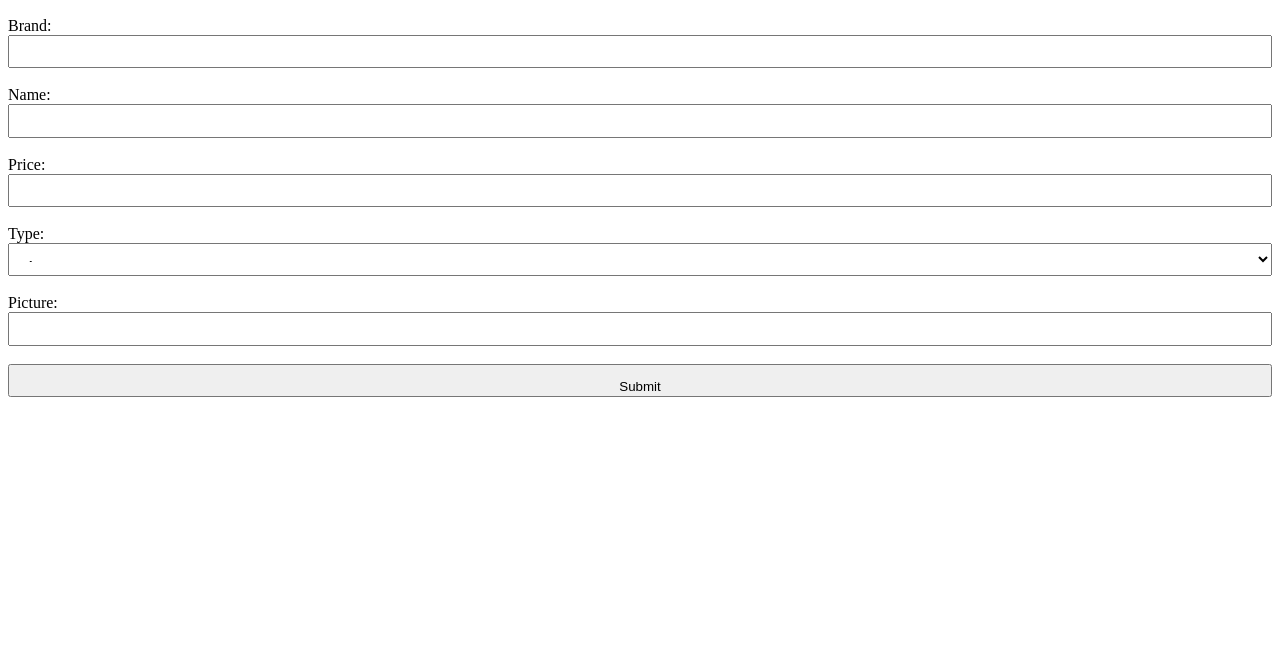
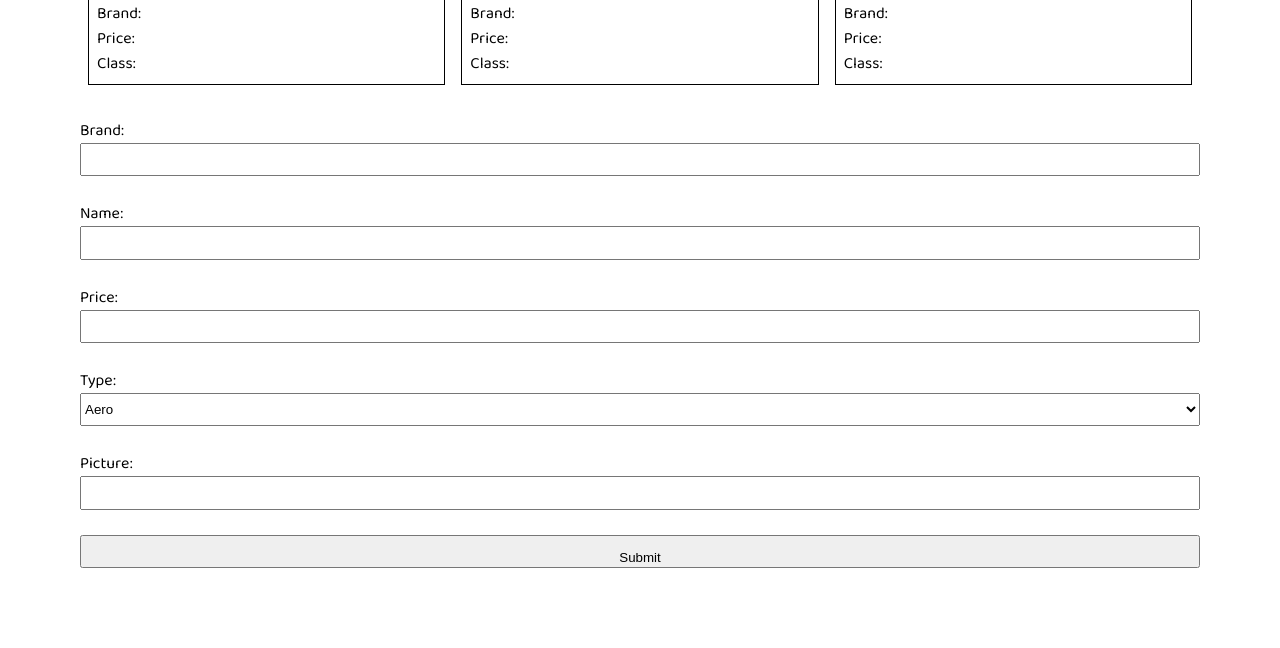
Before and after one commit to mgirar84/collection, a PHP site: page / in a window 1280 px wide. Shown: the part 978-1626 px from the top of the page. Before the commit the page ends 1375 px from the top, so only its background shows below. Run offline with PHP 8.4, Linux system fonts and the light colour scheme.

Commit message:
font changes

```diff
--- a/css.css
+++ b/css.css
@@ -1,3 +1,10 @@
+body {
+    font-family: 'Baloo 2', cursive;
+	margin: 5em;
+}
+
+
+
 .collectionContainer1{
     display: flex;
     flex-wrap: nowrap;
@@ -18,6 +25,10 @@
     padding-bottom: 0.5em;
 }
 
+h2 {
+    text-align: center;
+}
+
 img {
     max-width: 100%;
     height: auto;
@@ -35,8 +46,15 @@
     height: 2.5em;
   }
 
+  input:focus {
+    border: 3px solid #555;
+  }
+
   select {
     width: 100%;
-    padding: 1em;
     height: 2.5em;
   }
+
+  .submitButton {
+    cursor: pointer;
+  }
--- a/index.php
+++ b/index.php
@@ -1,6 +1,7 @@
 <html lang='en'>
     <head>
         <link rel="stylesheet" href="css.css">
+        <link href="https://fonts.googleapis.com/css?family=Baloo+2&display=swap" rel="stylesheet">
         <title>Road Bike Collection</title>
         <meta name="viewport" content="width=device-width, initial-scale=1">
     </head>
@@ -87,7 +88,7 @@
                 </select><br><br>
                 <label for="picture">Picture:</label><br>
                 <input type="text" name="picture"><br><br>
-                <input type="submit" value="Submit">
+                <input class="submitButton" type="submit" value="Submit">
             </form>
         </div>
     </body>
```
